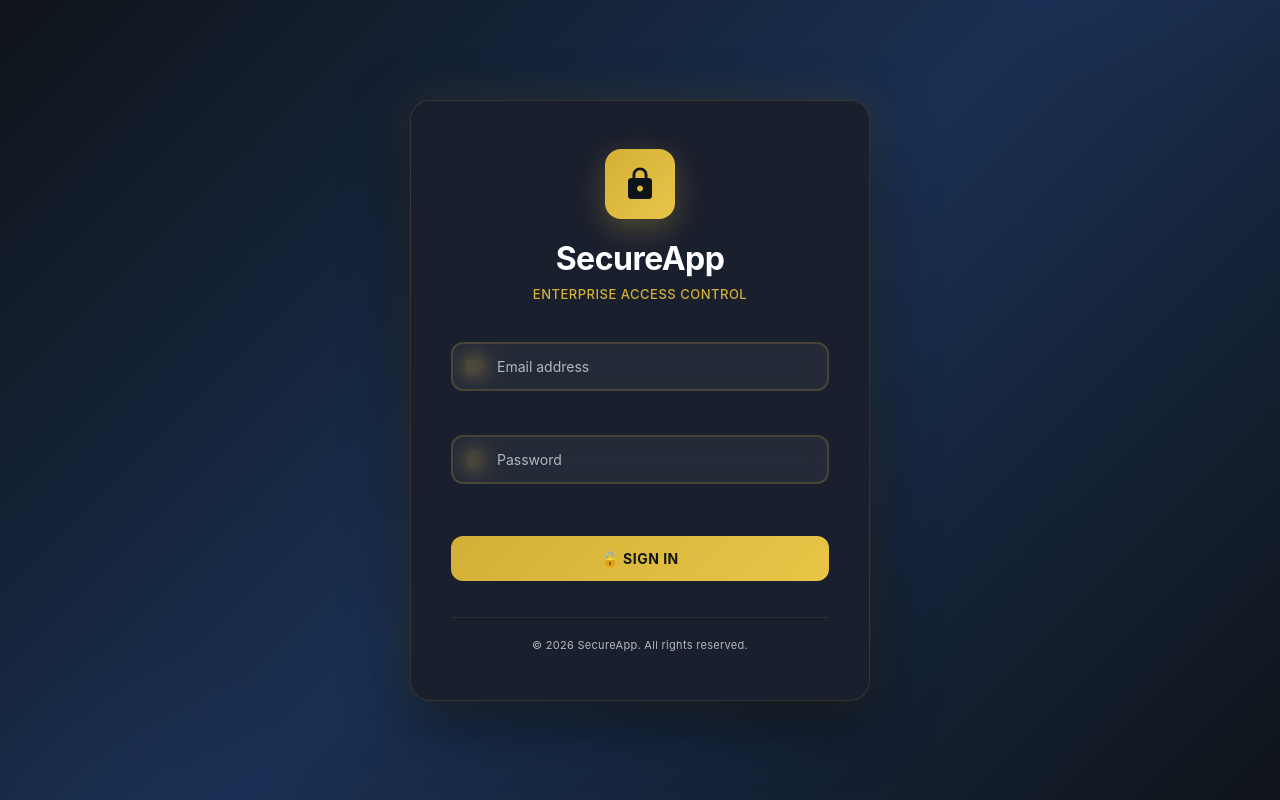
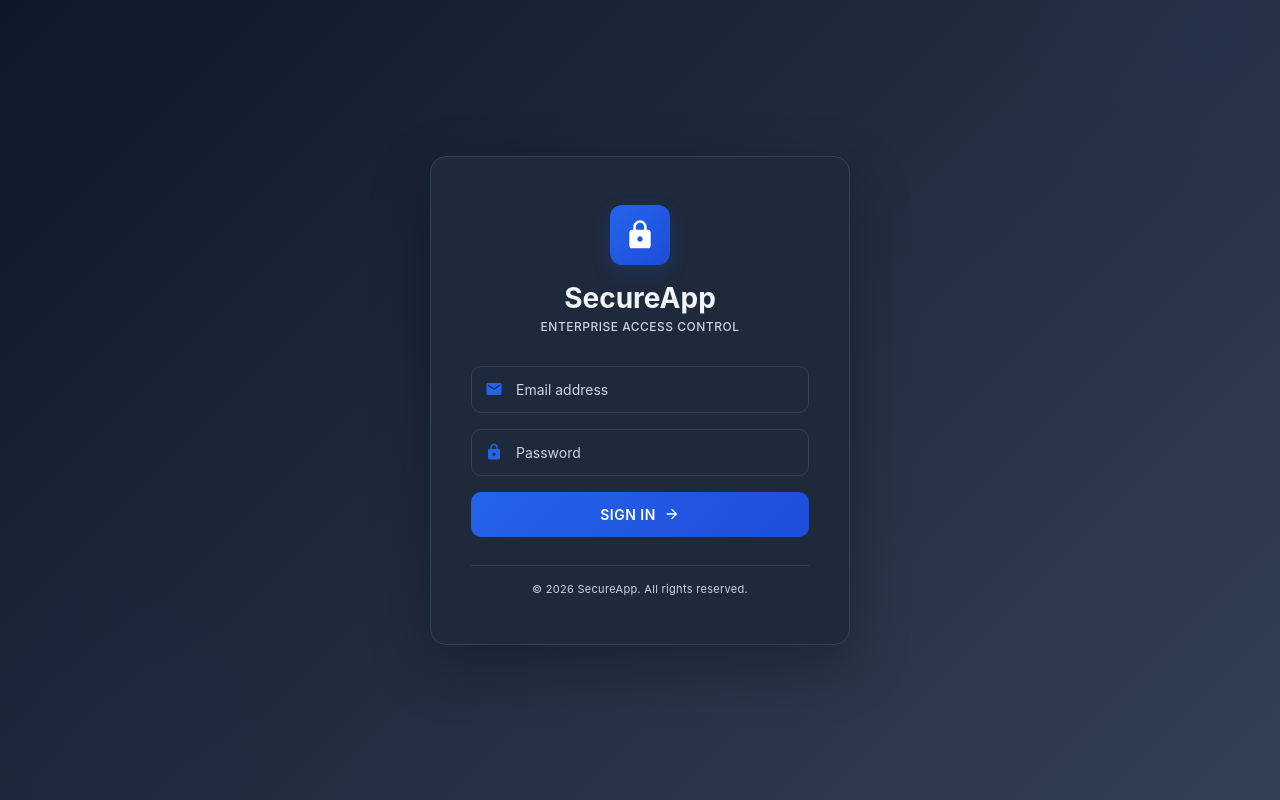
Before and after one commit to 0x53616d6568/WebPage_EAC, a React (Vite) app in the folder frontend/: page /login in a window 1280 px wide. Built offline with nearby package versions, Linux system fonts and the light colour scheme; no server answers.

Commit message:
refactor: update LoginPage to match admin dashboard colors, start in dark mode, add minimalistic gradient design

```diff
--- a/frontend/src/pages/LoginPage.jsx
+++ b/frontend/src/pages/LoginPage.jsx
@@ -1,7 +1,9 @@
-import { useState } from 'react'
+import { useState, useEffect } from 'react'
 import { useNavigate } from 'react-router-dom'
 import { useAuthStore } from '../store/authStore'
-import { MdLock, MdMail, MdCheckCircle } from 'react-icons/md'
+import { useThemeStore } from '../store/themeStore'
+import { getTheme } from '../theme/design-system'
+import { MdLock, MdMail, MdArrowForward } from 'react-icons/md'
 
 export default function LoginPage() {
   const [email, setEmail] = useState('')
@@ -10,6 +12,14 @@ export default function LoginPage() {
   const [error, setError] = useState('')
   const { login } = useAuthStore()
   const navigate = useNavigate()
+  const { isDarkMode, setDarkMode } = useThemeStore()
+
+  // Force dark mode on login page
+  useEffect(() => {
+    if (!isDarkMode) {
+      setDarkMode(true)
+    }
+  }, [])
 
   const handleSubmit = async (e) => {
     e.preventDefault()
@@ -30,19 +40,8 @@ export default function LoginPage() {
     }
   }
 
-  // Luxury color palette
-  const luxuryColors = {
-    darkBg: '#0F1419',
-    darkCard: '#1A1F2E',
-    gold: '#D4AF37',
-    goldLight: '#E8C547',
-    textPrimary: '#FFFFFF',
-    textSecondary: '#B0B8C1',
-    accentBlue: '#2E5090',
-    accentBlueDark: '#1A2F52',
-    error: '#FF6B6B',
-    errorBg: '#2C1414',
-  }
+  // Get dark theme
+  const theme = getTheme(true)
 
   return (
     <div style={{
@@ -50,8 +49,8 @@ export default function LoginPage() {
       display: 'flex',
       alignItems: 'center',
       justifyContent: 'center',
-      background: `linear-gradient(135deg, ${luxuryColors.darkBg} 0%, ${luxuryColors.accentBlueDark} 50%, ${luxuryColors.darkBg} 100%)`,
-      padding: '24px',
+      background: `linear-gradient(135deg, ${theme.colors.bg} 0%, ${theme.colors.bgSecondary} 100%)`,
+      padding: '20px',
       fontFamily: '-apple-system, BlinkMacSystemFont, "Segoe UI", Roboto, "Helvetica Neue", sans-serif',
       position: 'relative',
       overflow: 'hidden',
@@ -60,7 +59,7 @@ export default function LoginPage() {
         @keyframes fadeInUp {
           from {
             opacity: 0;
-            transform: translateY(30px);
+            transform: translateY(20px);
           }
           to {
             opacity: 1;
@@ -68,46 +67,47 @@ export default function LoginPage() {
           }
         }
 
-        @keyframes glow {
-          0%, 100% {
-            box-shadow: 0 0 20px rgba(212, 175, 55, 0.3), 0 10px 40px rgba(0, 0, 0, 0.3);
+        @keyframes slideDown {
+          from {
+            opacity: 0;
+            transform: translateY(-10px);
           }
-          50% {
-            box-shadow: 0 0 30px rgba(212, 175, 55, 0.5), 0 10px 40px rgba(0, 0, 0, 0.3);
+          to {
+            opacity: 1;
+            transform: translateY(0);
           }
         }
 
-        .login-container {
-          animation: fadeInUp 0.8s cubic-bezier(0.34, 1.56, 0.64, 1);
+        .login-card {
+          animation: fadeInUp 0.6s cubic-bezier(0.34, 1.56, 0.64, 1);
+        }
+
+        .input-wrapper {
+          position: relative;
+          margin-bottom: 16px;
         }
 
         .input-field {
-          position: relative;
-          margin-bottom: 20px;
+          width: 100%;
+          padding: 14px 16px 14px 44px;
+          background-color: ${theme.colors.bgCard};
+          border: 1px solid ${theme.colors.border};
+          border-radius: 10px;
+          font-size: 14px;
+          color: ${theme.colors.textPrimary};
+          transition: all 0.3s ease;
+          box-sizing: border-box;
+          font-family: inherit;
         }
 
-        .input-field input {
-          width: 100%;
-          padding: 14px 16px 14px 44px;
-          border: 2px solid rgba(212, 175, 55, 0.2);
-          border-radius: 12px;
-          font-size: 14px;
-          transition: all 0.3s ease;
-          background-color: rgba(255, 255, 255, 0.05);
-          color: ${luxuryColors.textPrimary};
-          box-sizing: border-box;
-          backdrop-filter: blur(10px);
+        .input-field::placeholder {
+          color: ${theme.colors.textSecondary};
         }
 
-        .input-field input::placeholder {
-          color: ${luxuryColors.textSecondary};
-        }
-
-        .input-field input:focus {
+        .input-field:focus {
           outline: none;
-          border-color: ${luxuryColors.gold};
-          background-color: rgba(255, 255, 255, 0.08);
-          box-shadow: 0 0 0 3px rgba(212, 175, 55, 0.1), inset 0 0 20px rgba(212, 175, 55, 0.05);
+          border-color: ${theme.colors.primary};
+          box-shadow: 0 0 0 3px ${theme.colors.primaryLight}40;
         }
 
         .input-icon {
@@ -115,132 +115,155 @@ export default function LoginPage() {
           left: 14px;
           top: 50%;
           transform: translateY(-50%);
-          color: ${luxuryColors.gold};
+          color: ${theme.colors.primary};
           pointer-events: none;
           font-size: 18px;
         }
 
-        .sign-in-btn {
-          background: linear-gradient(135deg, ${luxuryColors.gold} 0%, ${luxuryColors.goldLight} 100%);
+        .submit-btn {
+          background: linear-gradient(135deg, ${theme.colors.primary} 0%, ${theme.colors.primaryDark} 100%);
+          color: white;
+          border: none;
+          padding: 14px 20px;
+          border-radius: 10px;
+          font-size: 14px;
+          font-weight: 600;
+          cursor: pointer;
           transition: all 0.3s ease;
+          width: 100%;
+          display: flex;
+          align-items: center;
+          justify-content: center;
+          gap: 8px;
+          text-transform: uppercase;
+          letter-spacing: 0.5px;
+          font-family: inherit;
         }
 
-        .sign-in-btn:hover:not(:disabled) {
+        .submit-btn:hover:not(:disabled) {
           transform: translateY(-2px);
-          box-shadow: 0 8px 25px rgba(212, 175, 55, 0.4);
+          box-shadow: 0 8px 20px ${theme.colors.primary}40;
         }
 
-        .sign-in-btn:active:not(:disabled) {
+        .submit-btn:active:not(:disabled) {
           transform: translateY(0);
+        }
+
+        .submit-btn:disabled {
+          opacity: 0.7;
+          cursor: not-allowed;
+        }
+
+        .error-msg {
+          background-color: ${theme.colors.dangerLight};
+          border: 1px solid ${theme.colors.danger};
+          color: ${theme.colors.danger};
+          padding: 12px 14px;
+          border-radius: 8px;
+          font-size: 13px;
+          margin-bottom: 16px;
+          animation: slideDown 0.3s ease-out;
+          display: flex;
+          align-items: center;
+          gap: 8px;
+          font-weight: 500;
+        }
+
+        .logo-icon {
+          display: inline-flex;
+          align-items: center;
+          justify-content: center;
+          width: 60px;
+          height: 60px;
+          border-radius: 12px;
+          background: linear-gradient(135deg, ${theme.colors.primary} 0%, ${theme.colors.primaryDark} 100%);
+          margin-bottom: 16px;
+          box-shadow: 0 8px 20px ${theme.colors.primary}30;
         }
       `}</style>
 
-      {/* Background decoration */}
+      {/* Subtle background elements */}
       <div style={{
         position: 'absolute',
-        top: '-50%',
+        top: '-20%',
         right: '-10%',
-        width: '500px',
-        height: '500px',
+        width: '400px',
+        height: '400px',
         borderRadius: '50%',
-        background: `radial-gradient(circle, ${luxuryColors.accentBlue}20 0%, transparent 70%)`,
+        background: `radial-gradient(circle, ${theme.colors.primary}08 0%, transparent 70%)`,
         pointerEvents: 'none',
       }} />
       <div style={{
         position: 'absolute',
-        bottom: '-30%',
+        bottom: '-15%',
         left: '-5%',
-        width: '400px',
-        height: '400px',
+        width: '350px',
+        height: '350px',
         borderRadius: '50%',
-        background: `radial-gradient(circle, ${luxuryColors.accentBlue}15 0%, transparent 70%)`,
+        background: `radial-gradient(circle, ${theme.colors.primary}05 0%, transparent 70%)`,
         pointerEvents: 'none',
       }} />
 
-      <div className="login-container" style={{
+      {/* Login Card */}
+      <div className="login-card" style={{
         width: '100%',
-        maxWidth: '460px',
-        backgroundColor: luxuryColors.darkCard,
-        borderRadius: '20px',
-        boxShadow: `0 20px 60px rgba(0, 0, 0, 0.5), 0 0 40px rgba(212, 175, 55, 0.15)`,
+        maxWidth: '420px',
+        backgroundColor: theme.colors.bgCard,
+        borderRadius: '16px',
+        border: `1px solid ${theme.colors.border}`,
         padding: '48px 40px',
-        border: `1px solid rgba(212, 175, 55, 0.15)`,
+        boxShadow: '0 20px 60px rgba(0, 0, 0, 0.3)',
         position: 'relative',
         zIndex: 10,
       }}>
-        {/* Logo Section */}
+        {/* Header */}
         <div style={{
           textAlign: 'center',
-          marginBottom: 40,
+          marginBottom: 32,
         }}>
-          <div style={{
-            display: 'inline-flex',
-            alignItems: 'center',
-            justifyContent: 'center',
-            width: '70px',
-            height: '70px',
-            borderRadius: '16px',
-            background: `linear-gradient(135deg, ${luxuryColors.gold} 0%, ${luxuryColors.goldLight} 100%)`,
-            marginBottom: 20,
-            boxShadow: `0 10px 30px rgba(212, 175, 55, 0.3)`,
-          }}>
-            <MdLock size={36} color={luxuryColors.darkBg} />
+          <div className="logo-icon">
+            <MdLock size={32} color="white" />
           </div>
 
           <h1 style={{
-            fontSize: '32px',
+            fontSize: '28px',
             fontWeight: 700,
-            color: luxuryColors.textPrimary,
+            color: theme.colors.textPrimary,
             margin: 0,
-            marginBottom: 8,
-            letterSpacing: '-0.5px',
+            marginBottom: 4,
           }}>
             SecureApp
           </h1>
 
           <p style={{
-            fontSize: '13px',
-            color: luxuryColors.gold,
+            fontSize: '12px',
+            color: theme.colors.textSecondary,
             margin: 0,
             fontWeight: 500,
             letterSpacing: '0.5px',
+            textTransform: 'uppercase',
           }}>
-            ENTERPRISE ACCESS CONTROL
+            Enterprise Access Control
           </p>
         </div>
 
         {/* Form */}
-        <form onSubmit={handleSubmit} style={{
-          display: 'flex',
-          flexDirection: 'column',
-          gap: '24px',
-        }}>
+        <form onSubmit={handleSubmit}>
           {error && (
-            <div style={{
-              backgroundColor: luxuryColors.errorBg,
-              border: `1px solid ${luxuryColors.error}`,
-              borderRadius: '12px',
-              padding: '12px 16px',
-              color: luxuryColors.error,
-              fontSize: '13px',
-              fontWeight: 500,
-              animation: 'slideDown 0.3s ease-out',
-              display: 'flex',
-              alignItems: 'center',
-              gap: '8px',
-            }}>
+            <div className="error-msg">
               <div style={{
-                width: '4px',
-                height: '4px',
+                width: '3px',
+                height: '3px',
                 borderRadius: '50%',
-                backgroundColor: luxuryColors.error,
+                backgroundColor: theme.colors.danger,
+                flexShrink: 0,
               }} />
               {error}
             </div>
           )}
 
           {/* Email Input */}
-          <div className="input-field">
+          <div className="input-wrapper">
             <MdMail className="input-icon" />
             <input
               type="email"
@@ -249,11 +272,12 @@ export default function LoginPage() {
               onChange={(e) => setEmail(e.target.value)}
               disabled={loading}
               required
+              className="input-field"
             />
           </div>
 
           {/* Password Input */}
-          <div className="input-field">
+          <div className="input-wrapper">
             <MdLock className="input-icon" />
             <input
               type="password"
@@ -262,41 +286,31 @@ export default function LoginPage() {
               onChange={(e) => setPassword(e.target.value)}
               disabled={loading}
               required
+              className="input-field"
             />
           </div>
 
-          {/* Sign In Button */}
+          {/* Submit Button */}
           <button
             type="submit"
             disabled={loading}
-            className="sign-in-btn"
+            className="submit-btn"
             style={{
-              width: '100%',
-              padding: '14px 16px',
-              color: luxuryColors.darkBg,
-              border: 'none',
-              borderRadius: '12px',
-              fontSize: '14px',
-              fontWeight: 700,
-              cursor: loading ? 'not-allowed' : 'pointer',
               marginTop: '8px',
-              opacity: loading ? 0.8 : 1,
-              letterSpacing: '0.5px',
-              textTransform: 'uppercase',
             }}
           >
-            {loading ? '⏳ Signing in...' : '🔓 Sign In'}
+            {loading ? '⏳ Signing in' : <>Sign In <MdArrowForward size={16} /></>}
           </button>
         </form>
 
         {/* Footer */}
         <div style={{
-          marginTop: 36,
-          paddingTop: 20,
-          borderTop: `1px solid rgba(212, 175, 55, 0.1)`,
+          marginTop: 28,
+          paddingTop: 16,
+          borderTop: `1px solid ${theme.colors.border}`,
           textAlign: 'center',
           fontSize: '11px',
-          color: luxuryColors.textSecondary,
+          color: theme.colors.textSecondary,
           letterSpacing: '0.3px',
         }}>
           © 2026 SecureApp. All rights reserved.
```
